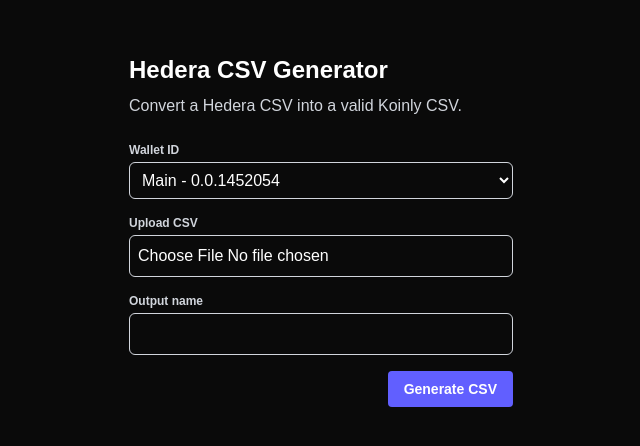
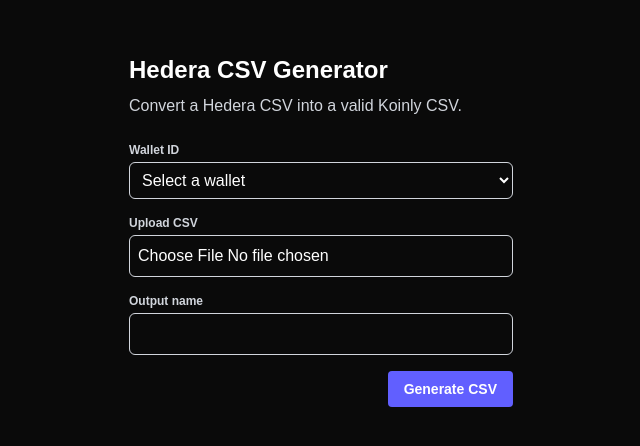
Before and after one commit to florianbar/generate-csv-from-csv, a Next.js app: page / in a window 1280 px wide. Shown: the part 170-616 px from the top of the page, without its empty margins (319-959 px from the left). Built offline with nearby package versions, Linux system fonts and the light colour scheme.

Commit message:
add formik and yup to manage form state

```diff
--- a/package.json
+++ b/package.json
@@ -11,9 +11,11 @@
   "dependencies": {
     "csv-parse": "^5.5.3",
     "csv-stringify": "^6.5.2",
+    "formik": "^2.4.6",
     "next": "15.3.4",
     "react": "^19.0.0",
-    "react-dom": "^19.0.0"
+    "react-dom": "^19.0.0",
+    "yup": "^1.6.1"
   },
   "devDependencies": {
     "@eslint/eslintrc": "^3",
--- a/src/app/globals.css
+++ b/src/app/globals.css
@@ -39,3 +39,7 @@
 button {
   @apply bg-indigo-500 text-white font-bold py-2 px-4 text-sm rounded hover:bg-indigo-600;
 }
+
+.error {
+  @apply text-red-300 text-xs mt-1.5;
+}
--- a/src/app/page.tsx
+++ b/src/app/page.tsx
@@ -1,4 +1,13 @@
 "use client";
+
+import { Formik, Form, Field } from "formik";
+import { object, string } from "yup";
+
+interface FormValues {
+  wallet_id: string;
+  csv: File | string;
+  outputName: string;
+}
 
 const WALLET_ADDRESSES = {
   MAIN: { name: "Main", id: "0.0.1452054" },
@@ -7,11 +16,21 @@
   EDF_STAKING: { name: "EDF Staking", id: "0.0.1977756" },
 };
 
+const formSchema = object({
+  wallet_id: string().required("Wallet ID is required"),
+  csv: string().required("CSV is required"),
+  outputName: string().required("Output name is required"),
+});
+
 export default function Home() {
-  const handleSubmit = async (e: React.FormEvent<HTMLFormElement>) => {
-    e.preventDefault();
+  const handleSubmit = async (values: FormValues) => {
+    const formData = new FormData();
+    formData.append("wallet_id", values.wallet_id);
+    if (values.csv) {
+      formData.append("csv", values.csv);
+    }
+    formData.append("output-name", values.outputName);
 
-    const formData = new FormData(e.target as HTMLFormElement);
     const response = await fetch("/api/csv", {
       method: "POST",
       body: formData,
@@ -33,9 +52,16 @@
           <p>Convert a Hedera CSV into a valid Koinly CSV.</p>
         </div>
 
-        <form onSubmit={handleSubmit} className="space-y-4">
+        <Formik
+          initialValues={{ wallet_id: "", csv: "", outputName: "" }}
+          onSubmit={handleSubmit}
+          validationSchema={formSchema}
+        >
+          {({ errors, touched }) => (
+            <Form className="space-y-4">
+              <div>
                 <label htmlFor="wallet_id">Wallet ID</label>
-          <select name="wallet_id">
+                <Field as="select" name="wallet_id">
                   <option value="" disabled>
                     Select a wallet
                   </option>
@@ -44,18 +70,38 @@
                       {value.name} - {value.id}
                     </option>
                   ))}
-          </select>
+                </Field>
+                <div className="error">
+                  {errors.wallet_id && touched.wallet_id ? (
+                    <div>{errors.wallet_id}</div>
+                  ) : null}
+                </div>
+              </div>
 
+              <div>
                 <label htmlFor="csv">Upload CSV</label>
-          <input type="file" name="csv" />
+                <Field as="input" type="file" name="csv" />
+                <div className="error">
+                  {errors.csv && touched.csv ? <div>{errors.csv}</div> : null}
+                </div>
+              </div>
 
+              <div>
                 <label htmlFor="output-name">Output name</label>
-          <input type="text" name="output-name" />
+                <Field as="input" type="text" name="outputName" />
+                <div className="error">
+                  {errors.outputName && touched.outputName ? (
+                    <div>{errors.outputName}</div>
+                  ) : null}
+                </div>
+              </div>
 
               <div className="flex justify-end">
                 <button type="submit">Generate CSV</button>
               </div>
-        </form>
+            </Form>
+          )}
+        </Formik>
       </div>
     </div>
   );
```
Also changed, not shown: 1 other file (tests, documents, lock files or other folders). Lines whose indentation alone changed are shown as unchanged.
